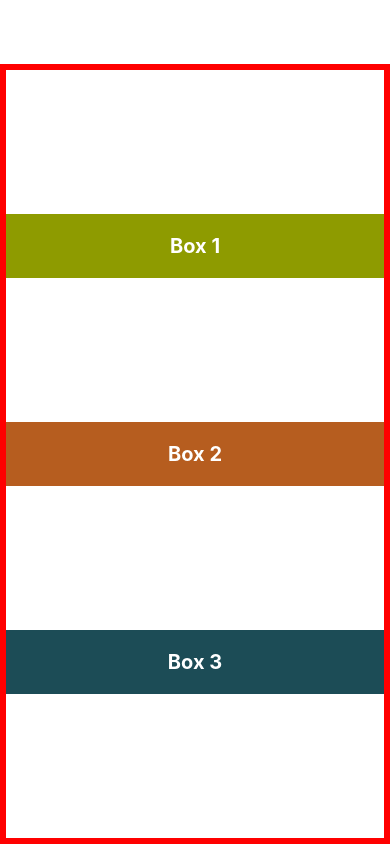
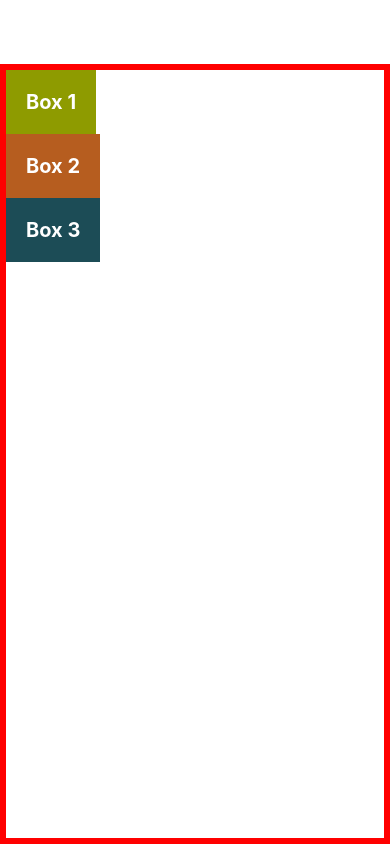
Before and after one commit to jas4code/codevodlution-react-native, a React Native app: screen / in a window 390 px wide. Built offline with nearby package versions, Linux system fonts and the light colour scheme.

Commit message:
Using alidngItems

```diff
--- a/App.js
+++ b/App.js
@@ -22,11 +22,9 @@ const styles = StyleSheet.create({
 		borderWidth: 6,
 		borderColor: 'red',
 		flex: 1,
-		// justifyContent: 'flex-start',
-		// justifyContent: 'flex-end',
-		// justifyContent: 'center',
-		// justifyContent: 'space-between',
-		// justifyContent: 'space-around',
-		justifyContent: 'space-evenly',
+		// alignItems: 'stretch',
+		// alignItems: 'flex-start',
+		// alignItems: 'center',
+		alignItems: 'baseline',
 	},
 });
```
